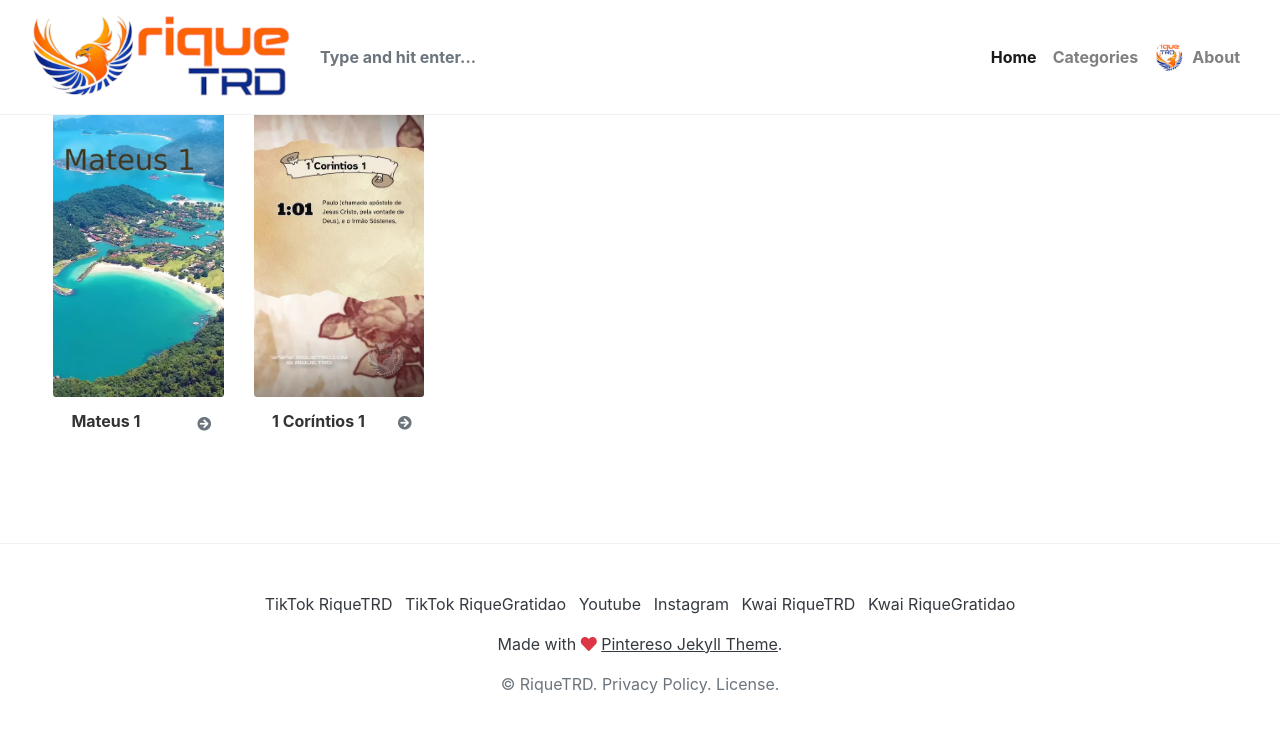
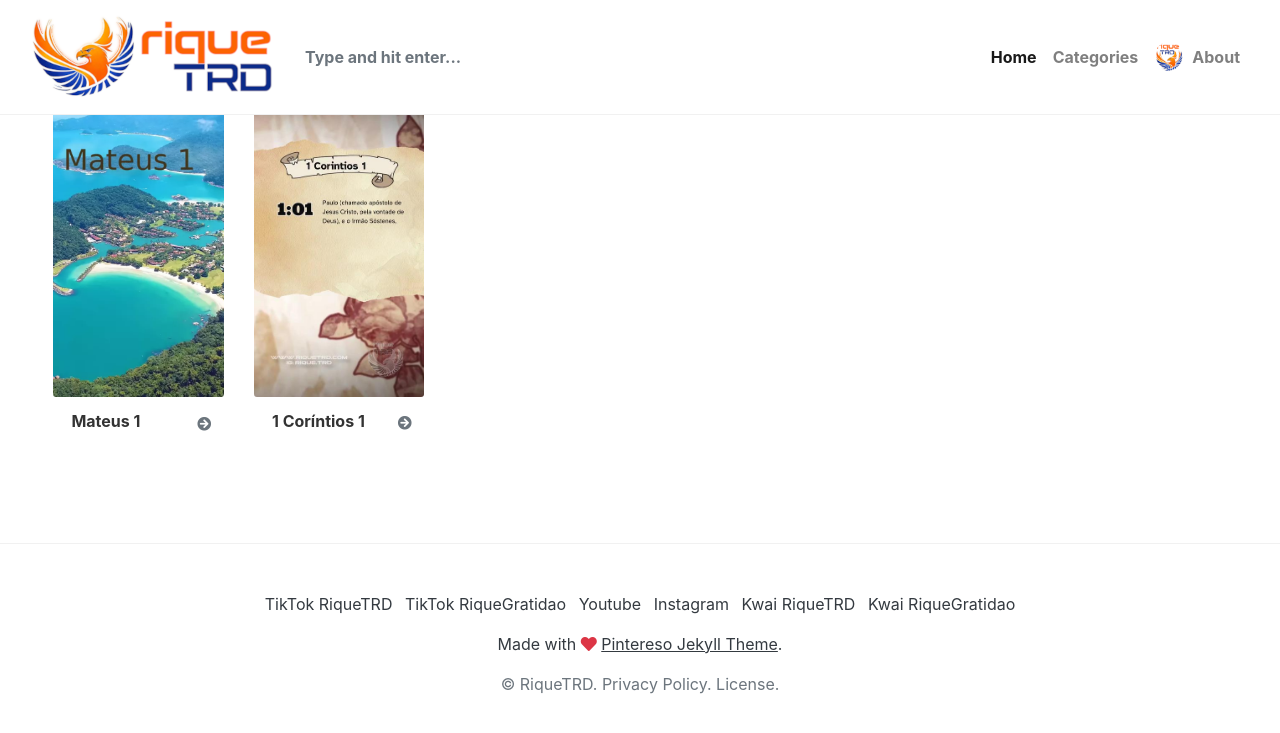
Before and after one commit to kzry-com/riquetrd, a Jekyll site: the page built from index.html, in a window 1280 px wide. Shown: the top 733 px of the page. Built offline with Jekyll 4.4.1, drawn with Linux system fonts in a browser that asks for light colours; nearby versions of some CDN libraries; library files that are not in the unit come from our copies; the list of posts is cut into pages by our own code; comment, search, counter and statistics services are not loaded.

Commit message:
ajuste logo

```diff
--- a/_config.yml
+++ b/_config.yml
@@ -1,7 +1,7 @@
 # Site
 name: 'RiqueTRD'
 description: 'RiqueTRD. Videos.'
-logo: 'assets/images/riquetrd/new_logo_horiz_2025.png'
+logo: 'assets/images/riquetrd/new_logo_horiz_2025.2.png'
 favicon: 'assets/images/riquetrd/new_logo_vert_180.png'
 baseurl: ''
 host: 'www.riquetrd.com'
```
Also changed, not shown: assets/images/riquetrd/new_logo_horiz_2025.2.png (added).
